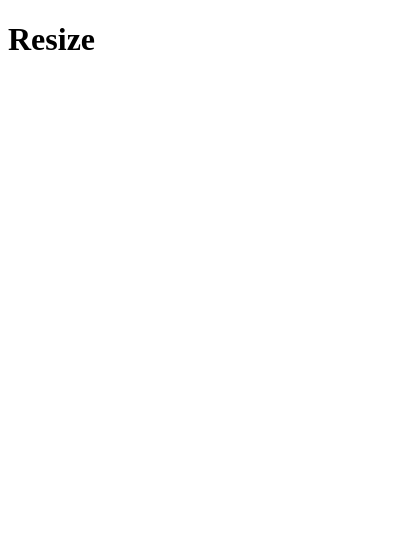
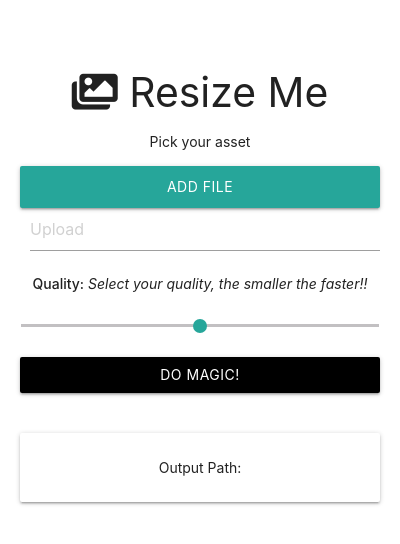
Before and after one commit to stephangriesel/app-electron, an Electron app: page app/index.html in a window 400 px wide. Drawn offline with Linux system fonts and the light colour scheme.

Commit message:
create interface

```diff
--- a/app/index.html
+++ b/app/index.html
@@ -5,11 +5,42 @@
     <meta charset="UTF-8">
     <meta name="viewport" content="width=device-width, initial-scale=1.0">
     <meta http-equiv="Content-Security-Policy" content="script-src 'self' 'unsafe-inline'">
+    <link rel="stylesheet" href="css/all.min.css">
+    <link rel="stylesheet" href="css/materialize.min.css">
+    <link rel="stylesheet" href="css/style.css">
     <title>Resize Me</title>
 </head>
 
 <body>
-    <h1>Resize</h1>
+    <div class="container center-align">
+        <h3><i class="fas fa-images"></i> Resize Me</h3>
+        <p>Pick your asset</p>
+        <form id="image-form">
+            <div class="file-field input-field">
+                <div class="btn">
+                    <span>Add File</span>
+                    <input type="file" id="img">
+                </div>
+                <div class="file-path-wrapper">
+                    <input type="text" class="file-path validate" placeholder="Upload">
+                </div>
+            </div>
+            <p>
+                <strong>Quality:</strong>
+                <em>Select your quality, the smaller the faster!!</em>
+            </p>
+            <p class="range-field">
+                <input type="range" min="0" max="100" id="slider">
+            </p>
+            <input type="submit" value="Do Magic!" class="btn black">
+        </form>
+        <div class="card output">
+            <div class="card-content">
+                Output Path: <span id="output-path"></span>
+            </div>
+        </div>
+    </div>
+    <script src="js/materialize.min.js"></script>
 </body>
 
 </html>
```
